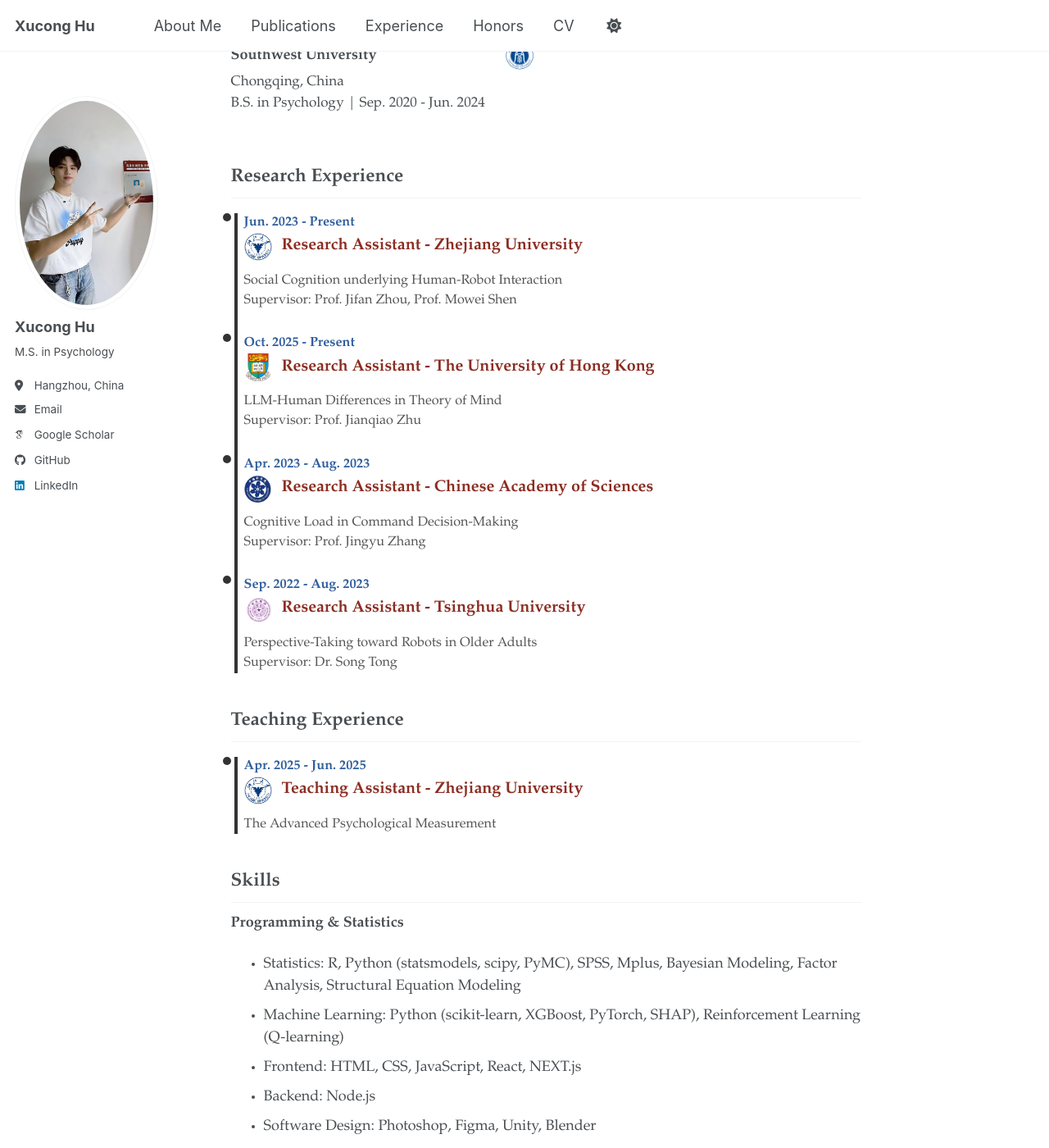
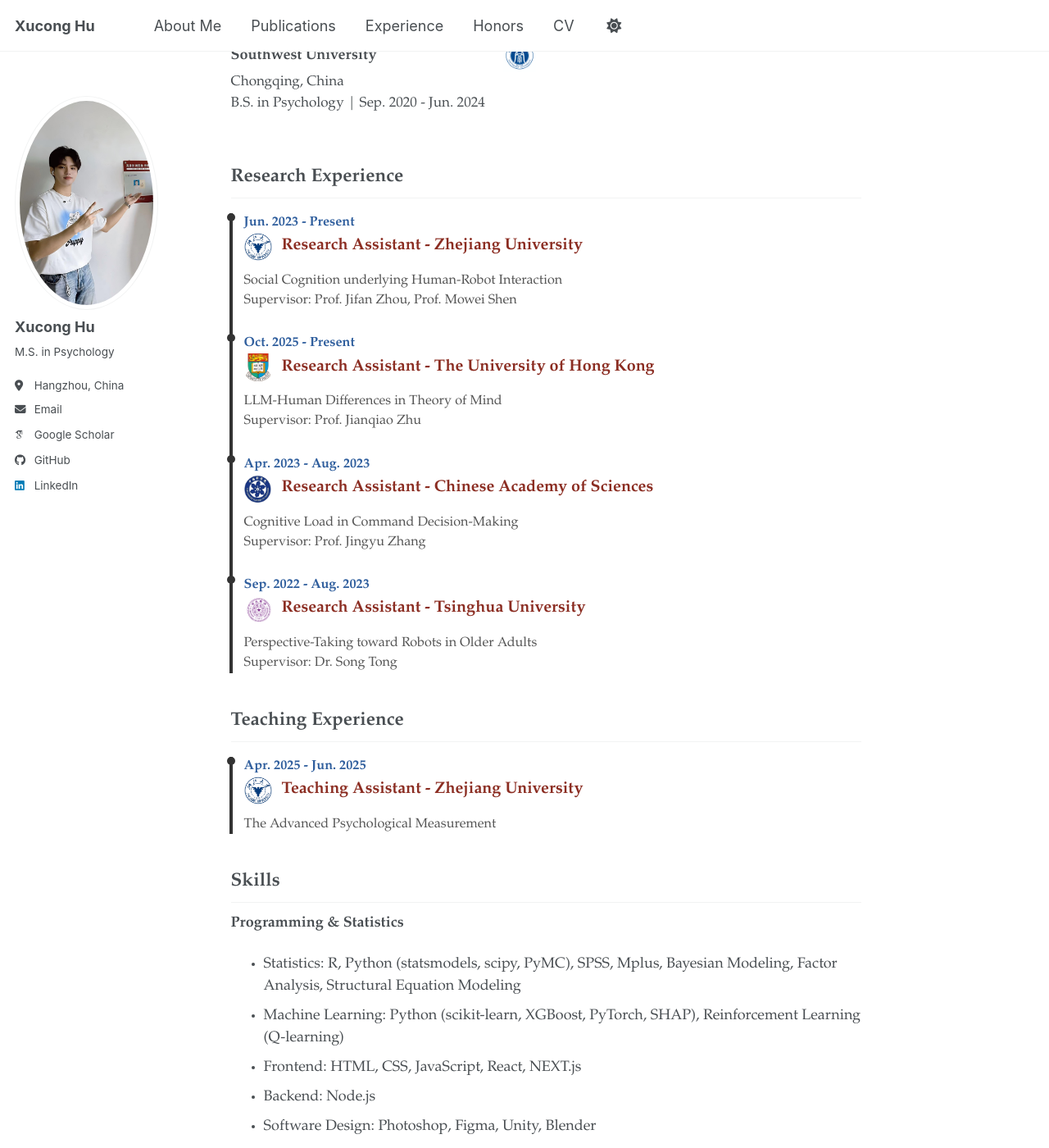
Before and after one commit to xuconghu/xuconghu.github.io, a Jekyll site: the page built from _pages/experience.md, in a window 1280 px wide and 1400 px high, scrolled down 376 px. Shown: the whole window at 82% size. Built offline with Jekyll 4.4.1, drawn with Linux system fonts in a browser that asks for light colours; some web fonts are replaced; a script bundle is joined from its source files by our own code; library files that are not in the unit come from our copies.

Commit message:
Fix front matter, timeline alignment, and add info assets

```diff
--- a/_pages/experience.md
+++ b/_pages/experience.md
@@ -33,7 +33,6 @@ author_profile: true
   </div>
 </div>
 
----
 
 ## Research Experience
 
@@ -94,7 +93,6 @@ author_profile: true
   </div>
 </div>
 
----
 
 ## Teaching Experience
 
@@ -115,7 +113,6 @@ author_profile: true
   </div>
 </div>
 
----
 
 ## Skills
 
--- a/assets/css/main.scss
+++ b/assets/css/main.scss
@@ -140,7 +140,6 @@
   position: relative;
   margin-bottom: 1.6rem;
   padding-left: 16px;
-  border-left: 4px solid #333;
   text-align: left;
 }
 
@@ -165,28 +164,21 @@
 .timeline-body::before {
   content: "";
   position: absolute;
-  left: 4px;
+  left: 0;
   top: 0;
   bottom: 0;
   width: 4px;
   background: #333;
-}
-
-.timeline-item {
-  border-left: 0;
+  transform: translateX(-2px);
 }
 
 .timeline-item:before {
   left: 0;
-  transform: translateX(-2px);
+  transform: translateX(-5px);
 }
 
 .page__content hr {
   display: none;
-}
-
-.timeline-item:before {
-  left: -8px;
 }
 
 .timeline-date {
@@ -216,15 +208,14 @@
   .timeline-item:nth-child(even) {
     width: 100%;
     text-align: left;
-    border-left: 4px solid #333;
-    border-right: 0;
     padding-left: 10px;
     margin-left: 5px;
     margin-right: 0;
   }
 
   .timeline-item:before {
-    left: -8px;
+    left: 0;
+    transform: translateX(-5px);
   }
 }
 
```
Also changed, not shown: _pages/about.md (+0 -4 lines), info/Frontiers_in_psychology/Frontiers_in_psychology.jpg (added), info/Psych_journal/psych_journal.jpg (added), info/behavioal_sciences/behavioal_sciences.jpg (added), info/cognition/cognition.jpg (added), 4 other files.
